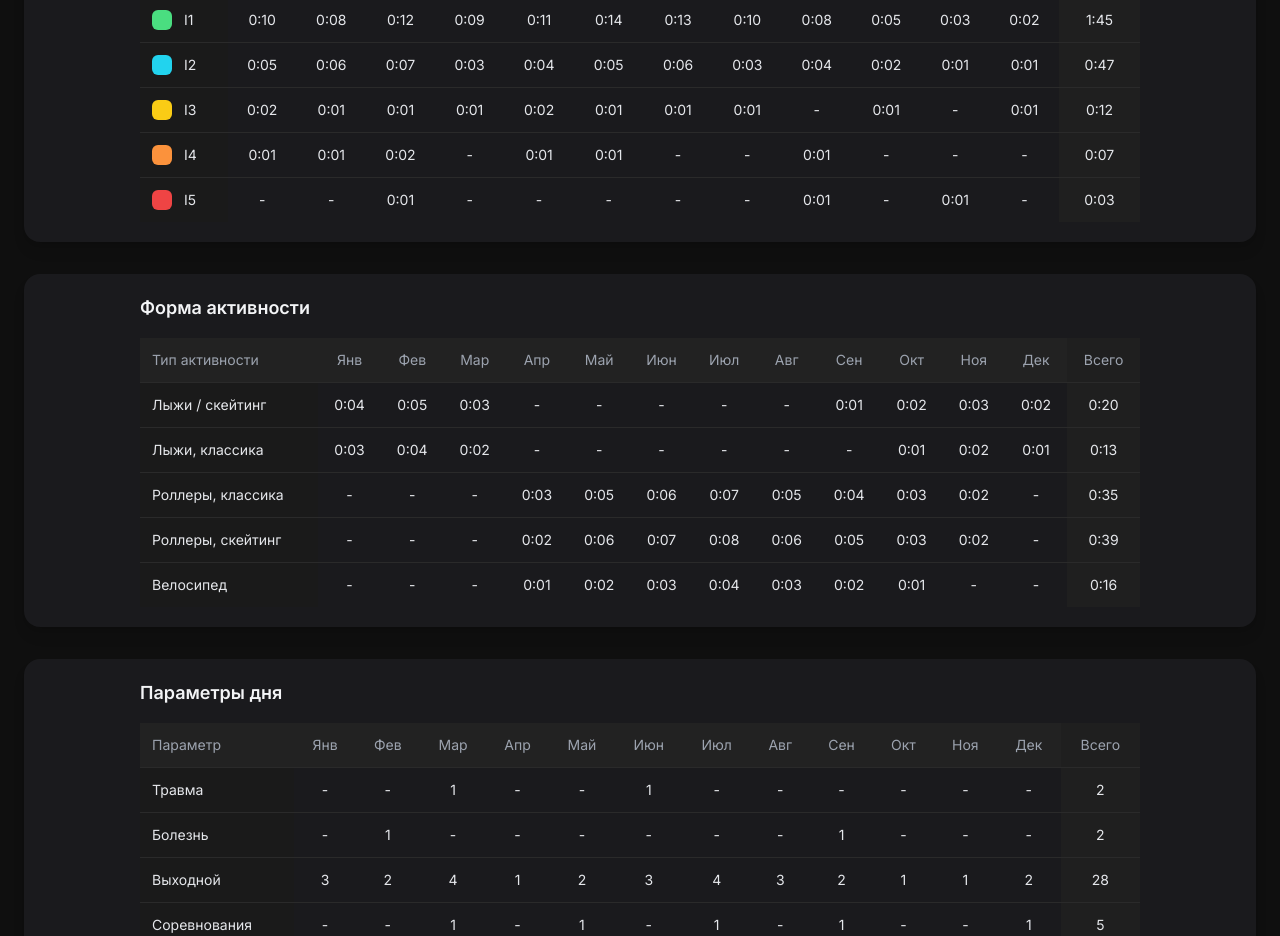
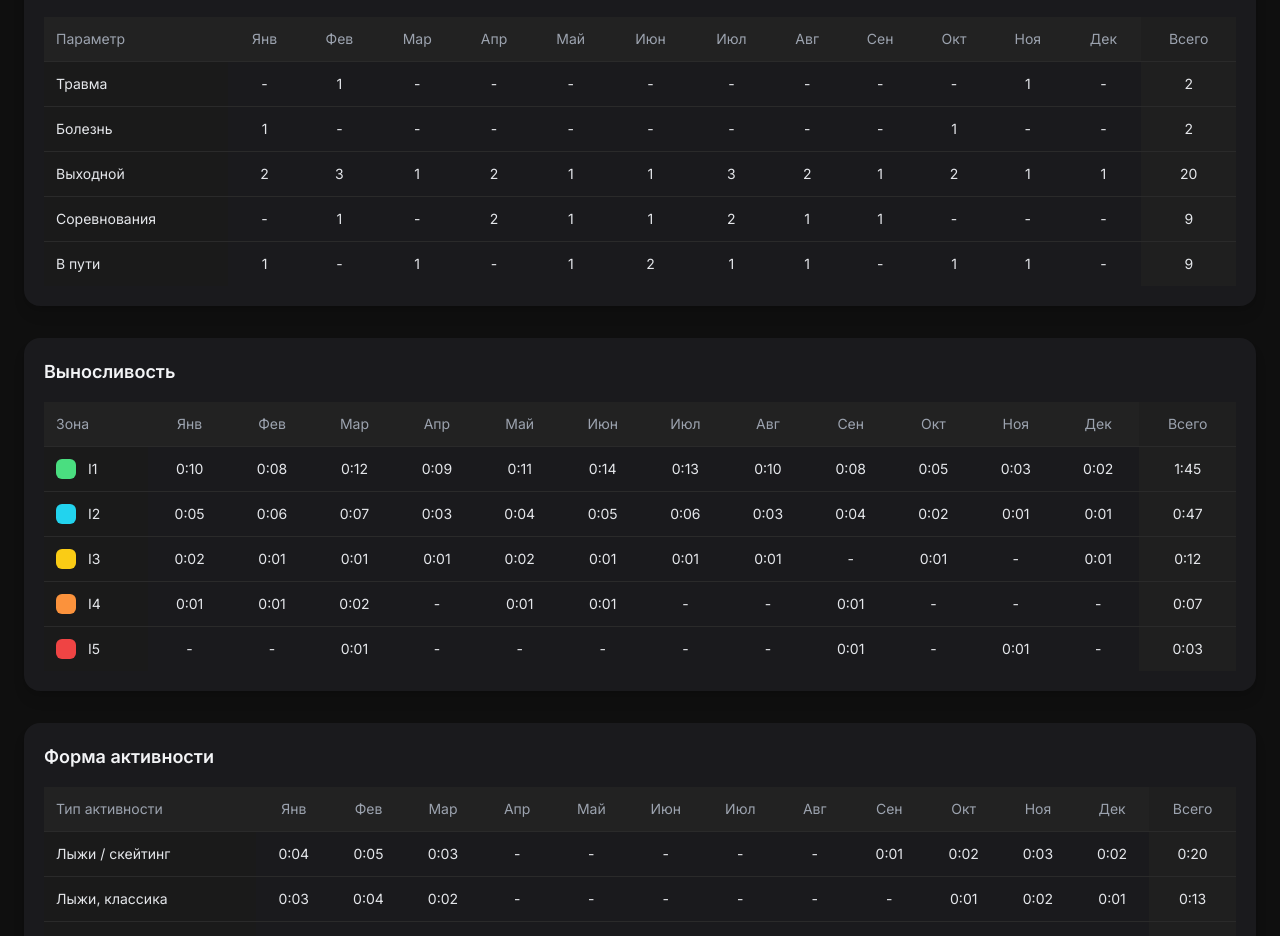
Before and after one commit to mbaliabin/dagbook-test, a React (Vite) app in the folder fasx-frontend/: page /statistics in a window 1280 px wide. Shown: the part 820-1756 px from the top of the page. Built offline with nearby package versions, Linux system fonts and the light colour scheme.

Commit message:
Доработка StatisticsPage.tsx 208

```diff
--- a/fasx-frontend/src/pages/StatisticsPage.tsx
+++ b/fasx-frontend/src/pages/StatisticsPage.tsx
@@ -32,13 +32,8 @@ export default function StatsPage() {
 
   const [name] = React.useState("Пользователь");
   const [reportType, setReportType] = React.useState("Общий отчет");
-  const [periodType, setPeriodType] = React.useState<
-    "week" | "month" | "year" | "custom"
-  >("year");
-  const [dateRange, setDateRange] = React.useState<{
-    startDate: Date;
-    endDate: Date;
-  }>({
+  const [periodType, setPeriodType] = React.useState<"week" | "month" | "year" | "custom">("year");
+  const [dateRange, setDateRange] = React.useState<{ startDate: Date; endDate: Date }>({
     startDate: dayjs("2025-01-01").toDate(),
     endDate: dayjs("2025-12-31").toDate(),
   });
@@ -51,8 +46,7 @@ export default function StatsPage() {
   };
 
   const months = [
-    "Янв", "Фев", "Мар", "Апр", "Май", "Июн",
-    "Июл", "Авг", "Сен", "Окт", "Ноя", "Дек",
+    "Янв","Фев","Мар","Апр","Май","Июн","Июл","Авг","Сен","Окт","Ноя","Дек",
   ];
 
   const enduranceZones = [
@@ -71,47 +65,39 @@ export default function StatsPage() {
     { type: "Велосипед", months: [0,0,0,1,2,3,4,3,2,1,0,0] },
   ];
 
-  const dayParameters = [
-    { param: "Травма", months: [0,0,1,0,0,1,0,0,0,0,0,0] },
-    { param: "Болезнь", months: [0,1,0,0,0,0,0,0,1,0,0,0] },
-    { param: "Выходной", months: [3,2,4,1,2,3,4,3,2,1,1,2] },
-    { param: "Соревнования", months: [0,0,1,0,1,0,1,0,1,0,0,1] },
-    { param: "В пути", months: [0,0,0,0,0,1,1,1,0,0,0,0] },
-  ];
-
   const formatTime = (minutes: number) => {
     const h = Math.floor(minutes / 60);
     const m = minutes % 60;
     return `${h}:${m.toString().padStart(2, "0")}`;
   };
 
+  // Вычисление фильтрованных месяцев для таблиц
   const computeFilteredMonths = () => {
     let start: number, end: number;
     if (periodType === "year" || periodType === "custom") {
       start = dayjs(dateRange.startDate).month();
       end = dayjs(dateRange.endDate).month();
     } else if (periodType === "month") {
-      start = 0; end = 0;
+      start = 0; end = 3; // для примера недели
     } else {
-      start = 0; end = 6;
+      start = 0; end = 6; // для примера дней недели
     }
     return months.slice(start, end + 1);
   };
 
   const filteredMonths = computeFilteredMonths();
 
-  const filterData = (arr: any[], key: string) =>
-    arr.map((item) => ({
-      ...item,
-      months: item.months.slice(0, filteredMonths.length),
-      total: item.months
-        .slice(0, filteredMonths.length)
-        .reduce((a, b) => a + b, 0),
-    }));
+  const filteredEnduranceZones = enduranceZones.map((zone) => ({
+    ...zone,
+    months: zone.months.slice(0, filteredMonths.length),
+    total: zone.months.slice(0, filteredMonths.length).reduce((a,b) => a+b,0),
+  }));
 
-  const filteredEnduranceZones = filterData(enduranceZones, "zone");
-  const filteredMovementTypes = filterData(movementTypes, "type");
-  const filteredDayParameters = filterData(dayParameters, "param");
+  const filteredMovementTypes = movementTypes.map((m) => ({
+    ...m,
+    months: m.months.slice(0, filteredMonths.length),
+    total: m.months.slice(0, filteredMonths.length).reduce((a,b) => a+b,0),
+  }));
 
   const handleLogout = () => {
     localStorage.removeItem("token");
@@ -128,8 +114,8 @@ export default function StatsPage() {
   ];
 
   return (
-    <div className="min-h-screen bg-[#0f0f0f] text-gray-200 p-6 w-full flex justify-center">
-      <div className="w-full max-w-[1300px] space-y-8">
+    <div className="min-h-screen bg-[#0f0f0f] text-gray-200 p-6 w-full">
+      <div className="w-full space-y-8">
 
         {/* Header */}
         <div className="flex flex-col md:flex-row md:items-center md:justify-between gap-4 mb-4 w-full">
@@ -145,7 +131,9 @@ export default function StatsPage() {
           </div>
 
           <div className="flex items-center space-x-2 flex-wrap">
-            <button className="bg-blue-600 hover:bg-blue-700 text-white text-sm px-3 py-1 rounded flex items-center">
+            <button
+              className="bg-blue-600 hover:bg-blue-700 text-white text-sm px-3 py-1 rounded flex items-center"
+            >
               <Plus className="w-4 h-4 mr-1" /> Добавить тренировку
             </button>
             <button
@@ -175,6 +163,45 @@ export default function StatsPage() {
               </button>
             );
           })}
+        </div>
+
+        {/* Кнопки выбора отчета и периода */}
+        <div className="flex flex-wrap gap-4 mb-4">
+          <select
+            className="bg-[#1f1f22] text-white px-3 py-1 rounded"
+            value={reportType}
+            onChange={(e) => setReportType(e.target.value)}
+          >
+            <option>Общий отчет</option>
+          </select>
+          <button onClick={() => setPeriodType("week")} className="px-3 py-1 rounded bg-[#1f1f22] text-gray-200 hover:bg-[#2a2a2d]">Неделя</button>
+          <button onClick={() => setPeriodType("month")} className="px-3 py-1 rounded bg-[#1f1f22] text-gray-200 hover:bg-[#2a2a2d]">Месяц</button>
+          <button onClick={() => setPeriodType("year")} className="px-3 py-1 rounded bg-[#1f1f22] text-gray-200 hover:bg-[#2a2a2d]">Год</button>
+          <div className="relative">
+            <button onClick={() => setShowDateRangePicker(prev => !prev)} className="px-3 py-1 rounded bg-[#1f1f22] text-gray-200 hover:bg-[#2a2a2d] flex items-center">
+              <Calendar className="w-4 h-4 mr-1" /> Произвольный период <ChevronDown className="w-4 h-4 ml-1" />
+            </button>
+            {showDateRangePicker && (
+              <div className="absolute z-50 mt-2 bg-[#1a1a1d] rounded shadow-lg p-2">
+                <DateRange
+                  onChange={item => setDateRange({ startDate: item.selection.startDate, endDate: item.selection.endDate })}
+                  showSelectionPreview={true}
+                  moveRangeOnFirstSelection={false}
+                  months={1}
+                  ranges={[{ startDate: dateRange.startDate, endDate: dateRange.endDate, key: 'selection' }]}
+                  direction="horizontal"
+                  rangeColors={['#3b82f6']}
+                  className="text-white"
+                  locale={ru}
+                  weekStartsOn={1}
+                />
+                <div className="flex justify-end mt-2 space-x-2">
+                  <button onClick={() => setShowDateRangePicker(false)} className="px-3 py-1 rounded border border-gray-600 hover:bg-gray-700 text-gray-300">Отмена</button>
+                  <button onClick={applyDateRange} className="px-3 py-1 rounded bg-blue-600 hover:bg-blue-700 text-white">Применить</button>
+                </div>
+              </div>
+            )}
+          </div>
         </div>
 
         {/* TOTALSUM */}
@@ -217,10 +244,7 @@ export default function StatsPage() {
                         <div className="bg-[#1e1e1e] border border-[#333] px-3 py-2 rounded-xl text-xs text-gray-300 shadow-md">
                           {payload.map((p: any) => (
                             <p key={p.dataKey} className="mt-1">
-                              <span
-                                className="inline-block w-3 h-3 mr-1 rounded-full"
-                                style={{ backgroundColor: p.fill }}
-                              ></span>
+                              <span className="inline-block w-3 h-3 mr-1 rounded-full" style={{ backgroundColor: p.fill }}></span>
                               {p.dataKey}: {formatTime(p.value)}
                             </p>
                           ))}
@@ -238,80 +262,94 @@ export default function StatsPage() {
           </div>
         </div>
 
+{/* Таблица параметров дня */}
+<div className="bg-[#1a1a1d] p-5 rounded-2xl shadow-lg overflow-x-auto">
+  <h2 className="text-lg font-semibold text-gray-100 mb-4">Параметры дня</h2>
+  <table className="w-full min-w-[900px] text-sm border-collapse">
+    <thead>
+      <tr className="bg-[#222] text-gray-400 text-left">
+        <th className="p-3 font-medium sticky left-0 bg-[#222]">Параметр</th>
+        {filteredMonths.map((m) => (
+          <th key={m} className="p-3 font-medium text-center">{m}</th>
+        ))}
+        <th className="p-3 font-medium text-center bg-[#1f1f1f]">Всего</th>
+      </tr>
+    </thead>
+    <tbody>
+      {[
+        { param: "Травма", months: [0, 1, 0, 0, 0, 0, 0, 0, 0, 0, 1, 0] },
+        { param: "Болезнь", months: [1, 0, 0, 0, 0, 0, 0, 0, 0, 1, 0, 0] },
+        { param: "Выходной", months: [2, 3, 1, 2, 1, 1, 3, 2, 1, 2, 1, 1] },
+        { param: "Соревнования", months: [0, 1, 0, 2, 1, 1, 2, 1, 1, 0, 0, 0] },
+        { param: "В пути", months: [1, 0, 1, 0, 1, 2, 1, 1, 0, 1, 1, 0] },
+      ].map((row) => {
+        const filtered = row.months.slice(0, filteredMonths.length);
+        const total = filtered.reduce((a, b) => a + b, 0);
+        return (
+          <tr key={row.param} className="border-t border-[#2a2a2a] hover:bg-[#252525]/60 transition">
+            <td className="p-3 sticky left-0 bg-[#1a1a1a]">{row.param}</td>
+            {filtered.map((val, i) => (
+              <td key={i} className="p-3 text-center">{val > 0 ? val : "-"}</td>
+            ))}
+            <td className="p-3 text-center font-medium bg-[#1f1f1f]">{total}</td>
+          </tr>
+        );
+      })}
+    </tbody>
+  </table>
+</div>
+
+
         {/* Таблица выносливости */}
-        <TableBlock
-          title="Выносливость"
-          data={filteredEnduranceZones}
-          months={filteredMonths}
-          colorKey="color"
-          nameKey="zone"
-          formatTime={formatTime}
-        />
+        <div className="bg-[#1a1a1d] p-5 rounded-2xl shadow-lg overflow-x-auto">
+          <h2 className="text-lg font-semibold text-gray-100 mb-4">Выносливость</h2>
+          <table className="w-full min-w-[900px] text-sm border-collapse">
+            <thead>
+              <tr className="bg-[#222] text-gray-400 text-left">
+                <th className="p-3 font-medium sticky left-0 bg-[#222]">Зона</th>
+                {filteredMonths.map((m) => (<th key={m} className="p-3 font-medium text-center">{m}</th>))}
+                <th className="p-3 font-medium text-center bg-[#1f1f1f]">Всего</th>
+              </tr>
+            </thead>
+            <tbody>
+              {filteredEnduranceZones.map((z) => (
+                <tr key={z.zone} className="border-t border-[#2a2a2a] hover:bg-[#252525]/60 transition">
+                  <td className="p-3 flex items-center gap-3 sticky left-0 bg-[#1a1a1a]">
+                    <div className="w-5 h-5 rounded-md" style={{ backgroundColor: z.color }}></div>
+                    {z.zone}
+                  </td>
+                  {z.months.map((val, i) => (<td key={i} className="p-3 text-center">{val > 0 ? formatTime(val) : "-"}</td>))}
+                  <td className="p-3 text-center font-medium bg-[#1f1f1f]">{formatTime(z.total)}</td>
+                </tr>
+              ))}
+            </tbody>
+          </table>
+        </div>
 
-        {/* Таблица формы активности */}
-        <TableBlock
-          title="Форма активности"
-          data={filteredMovementTypes}
-          months={filteredMonths}
-          nameKey="type"
-          formatTime={formatTime}
-        />
-
-        {/* Таблица параметры дня */}
-        <TableBlock
-          title="Параметры дня"
-          data={filteredDayParameters}
-          months={filteredMonths}
-          nameKey="param"
-          formatTime={(v) => (v > 0 ? v : "-")}
-          isCount
-        />
+        {/* Таблица активности */}
+        <div className="bg-[#1a1a1d] p-5 rounded-2xl shadow-lg overflow-x-auto">
+          <h2 className="text-lg font-semibold text-gray-100 mb-4">Форма активности</h2>
+          <table className="w-full min-w-[900px] text-sm border-collapse">
+            <thead>
+              <tr className="bg-[#222] text-gray-400 text-left">
+                <th className="p-3 font-medium sticky left-0 bg-[#222]">Тип активности</th>
+                {filteredMonths.map((m) => (<th key={m} className="p-3 font-medium text-center">{m}</th>))}
+                <th className="p-3 font-medium text-center bg-[#1f1f1f]">Всего</th>
+              </tr>
+            </thead>
+            <tbody>
+              {filteredMovementTypes.map((m) => (
+                <tr key={m.type} className="border-t border-[#2a2a2a] hover:bg-[#252525]/60 transition">
+                  <td className="p-3 sticky left-0 bg-[#1a1a1a]">{m.type}</td>
+                  {m.months.map((val, i) => (<td key={i} className="p-3 text-center">{val > 0 ? formatTime(val) : "-"}</td>))}
+                  <td className="p-3 text-center font-medium bg-[#1f1f1f]">{formatTime(m.total)}</td>
+                </tr>
+              ))}
+            </tbody>
+          </table>
+        </div>
 
       </div>
     </div>
   );
 }
-
-/* Компонент таблицы */
-function TableBlock({ title, data, months, nameKey, colorKey, formatTime, isCount = false }: any) {
-  return (
-    <div className="bg-[#1a1a1d] p-5 rounded-2xl shadow-lg flex justify-center">
-      <div className="overflow-x-auto w-full max-w-[1000px]">
-        <h2 className="text-lg font-semibold text-gray-100 mb-4">{title}</h2>
-        <table className="w-full text-sm border-collapse">
-          <thead>
-            <tr className="bg-[#222] text-gray-400 text-left">
-              <th className="p-3 font-medium sticky left-0 bg-[#222]">{title === "Параметры дня" ? "Параметр" : title === "Форма активности" ? "Тип активности" : "Зона"}</th>
-              {months.map((m: string) => (
-                <th key={m} className="p-3 font-medium text-center">
-                  {m}
-                </th>
-              ))}
-              <th className="p-3 font-medium text-center bg-[#1f1f1f]">Всего</th>
-            </tr>
-          </thead>
-          <tbody>
-            {data.map((item: any) => (
-              <tr key={item[nameKey]} className="border-t border-[#2a2a2a] hover:bg-[#252525]/60 transition">
-                <td className="p-3 flex items-center gap-3 sticky left-0 bg-[#1a1a1a]">
-                  {colorKey && (
-                    <div className="w-5 h-5 rounded-md" style={{ backgroundColor: item[colorKey] }}></div>
-                  )}
-                  {item[nameKey]}
-                </td>
-                {item.months.map((val: number, i: number) => (
-                  <td key={i} className="p-3 text-center">
-                    {isCount ? (val > 0 ? val : "-") : val > 0 ? formatTime(val) : "-"}
-                  </td>
-                ))}
-                <td className="p-3 text-center font-medium bg-[#1f1f1f]">
-                  {isCount ? (item.total > 0 ? item.total : "-") : formatTime(item.total)}
-                </td>
-              </tr>
-            ))}
-          </tbody>
-        </table>
-      </div>
-    </div>
-  );
-}
```
